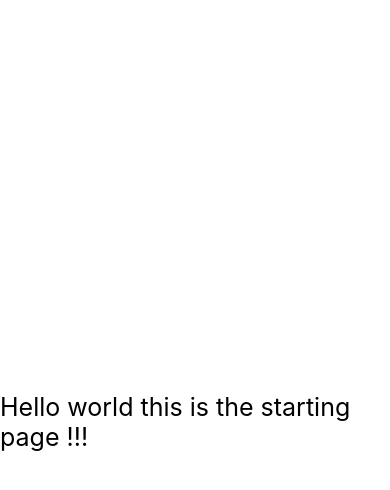
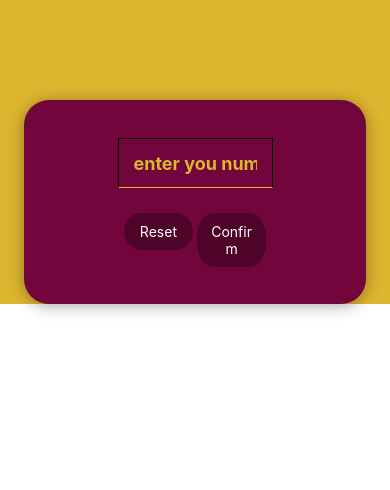
Before and after one commit to blessengeorge30/MINI-GAME-UDEMY-ASSIGNMENT, a React Native app: screen / in a window 390 px wide. Shown: the top 490 px of the page. Built offline with nearby package versions, Linux system fonts and the light colour scheme.

Commit message:
implementing UI

```diff
--- a/App.js
+++ b/App.js
@@ -1,13 +1,17 @@
 import { StatusBar } from 'expo-status-bar';
 import { StyleSheet, Text, View } from 'react-native';
 
+import StartgameScreen from './screens/StartgameScreen';
+
+
 export default function App() {
   return (
-    <View style={styles.container}>
-      <Text style={{fontSize:25}}>Hello world this is the starting page !!!</Text>
-      <StatusBar style="auto" />
+    <View style={styles.rootscreen}>
+      <StartgameScreen />
     </View>
+
   );
+
 }
 
 const styles = StyleSheet.create({
@@ -17,4 +21,7 @@ const styles = StyleSheet.create({
     alignItems: 'center',
     justifyContent: 'center',
   },
+  rootscreen: {
+    backgroundColor: '#ddb52f',
+  }
 });
--- a/components/PrimaryButton.js
+++ b/components/PrimaryButton.js
@@ -1,14 +1,46 @@
-import { StyleSheet, Text, View } from 'react-native'
+import { StyleSheet, Text, View, Pressable, TouchableOpacity } from 'react-native'
 import React from 'react'
 
-function PrimaryButton() {
+function PrimaryButton({ children }) {
+  function pressHandler() {
+    console.log('Pressed!')
+  }
   return (
-    <View>
-      <Text>Primary Button</Text>
+     <View style={styles.buttonoutercontainer}>
+    <Pressable style={({pressed}) => pressed ? [styles.buttoninnercontainer, styles.pressed] : styles.buttoninnercontainer} onPress={pressHandler}>
+        <Text style={styles.buttontxt}>{children}</Text>
+    </Pressable>
     </View>
+
   )
 }
 
 export default PrimaryButton
 
-const styles = StyleSheet.create({})
+const styles = StyleSheet.create({
+ buttoninnercontainer:{
+  backgroundColor: '#4e0329',
+  borderRadius: 18,
+  paddingVertical: 10,
+  padding: 12,
+  marginVertical:5,
+  shadowOffset:10,
+  shadowOpacity:0.5
+ },
+ buttonoutercontainer:{
+  borderRadius:28,
+  margin:2,
+  overflow:'hidden'
+
+ },
+ buttontxt:{
+  color:'#fff',
+  textAlign:'center'
+ },
+ pressed: {
+  opacity: 0.75,
+ }
+
+
+
+});
--- a/screens/StartgameScreen.js
+++ b/screens/StartgameScreen.js
@@ -1,14 +1,70 @@
-import { StyleSheet, Text, View, } from 'react-native'
+import { StyleSheet, Text, TextInput, View } from 'react-native'
 import React from 'react'
+import PrimaryButton from '../components/PrimaryButton'
 
 function StartgameScreen() {
-  return (
-    <View>
-      <Text>StartgameScreen</Text>
-    </View>
-  )
+    return (
+        <View style={styles.inputcontainer}>
+            <TextInput style={styles.numberInput}
+                maxLength={2}
+                keyboardType='number-pad'
+                autoCapitalize='none'
+                autoCorrect={false}
+                placeholder='enter you number here!!' />
+            <View style={styles.buttonscontainer}>
+                <View style={styles.buttoncontainer}>
+                   <PrimaryButton>Reset</PrimaryButton>
+                </View>
+               <View style={styles.buttoncontainer}>
+                   <PrimaryButton>Confirm</PrimaryButton>
+               </View>
+
+            </View>
+
+
+        </View>
+    )
 }
 
 export default StartgameScreen
 
-const styles = StyleSheet.create({})
+const styles = StyleSheet.create({
+    inputcontainer: {
+        justifyContent: 'center',
+        alignItems: 'center',
+        marginHorizontal: 24,
+        marginTop: 100,
+        borderRadius: 25,
+        padding: 30,
+        backgroundColor: '#72063c',
+        shadowColor: 'black',
+        shadowOffset: { width: 0, height: 2 },
+        shadowRadius: 15,
+        shadowOpacity: 0.35
+    },
+    numberInput: {
+        height: 50,
+        width: 155,
+        font: 32,
+        borderWidth: 0.5,
+        padding: 15,
+        borderBottomColor: '#ddb52f',
+        color: '#ddb52f',
+        marginVertical: 8,
+        fontWeight: 'bold',
+        fontSize: 18,
+        textAlign: 'center',
+        alignItems: 'center',
+        alignSelf: 'center'
+
+
+
+    },
+    buttonscontainer: {
+        marginTop:10,
+        flexDirection: 'row',
+    },
+    buttoncontainer: {
+       flex:1,
+    }
+})
```
